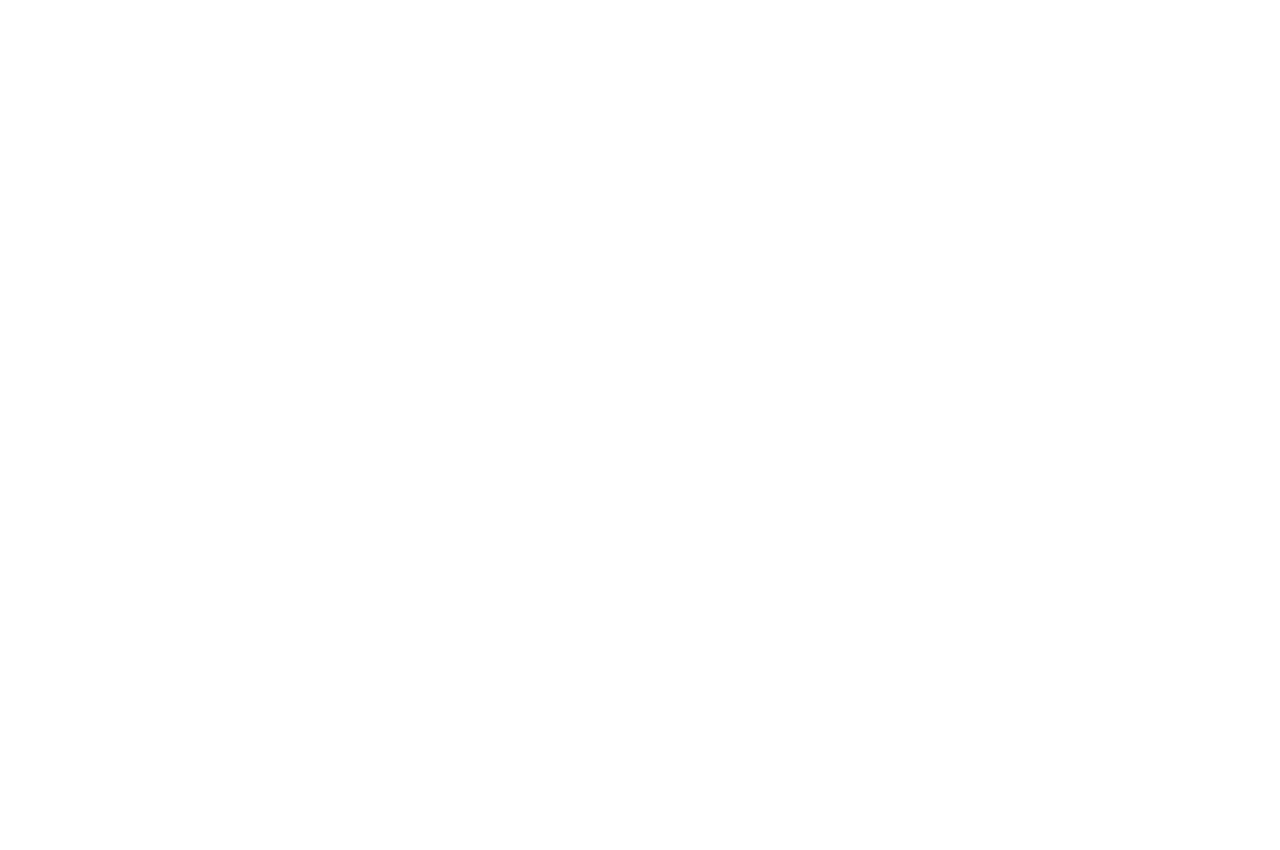
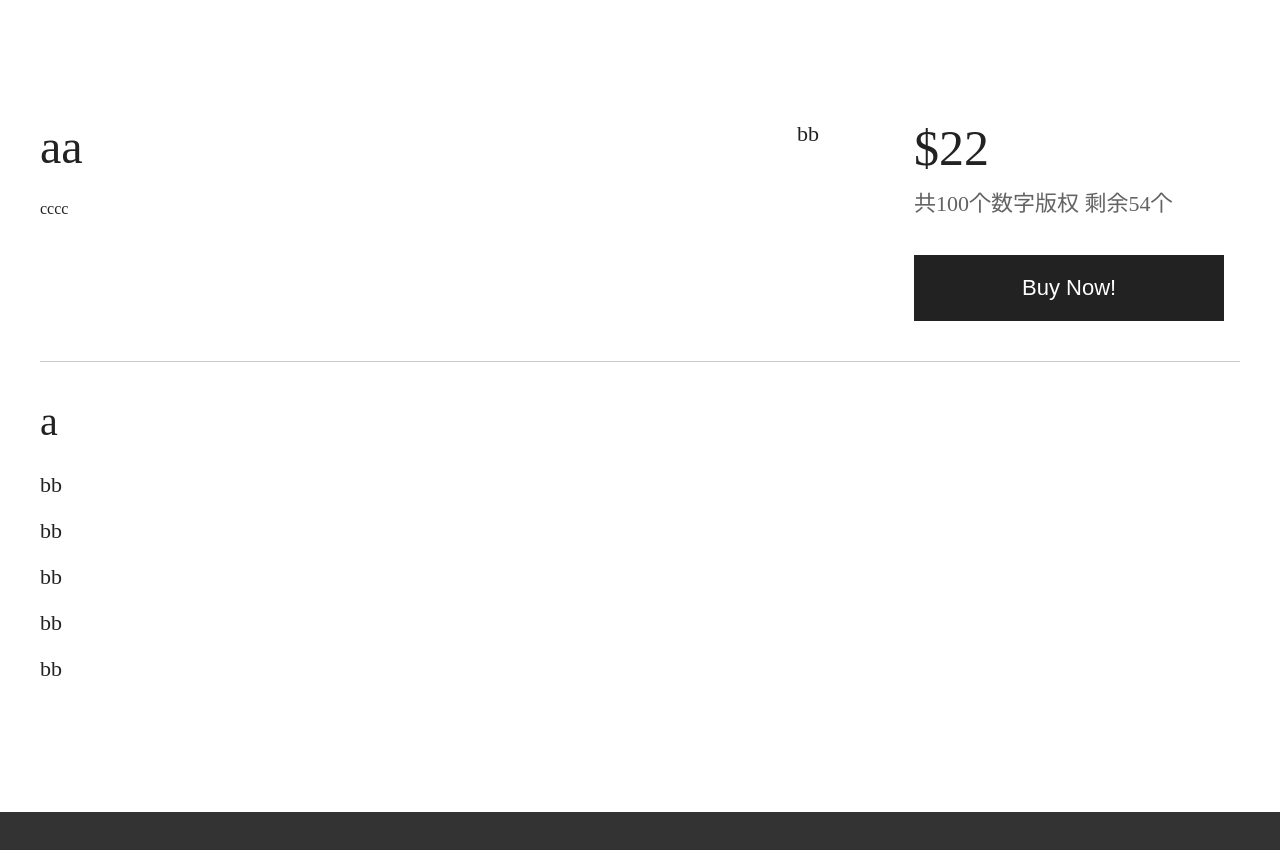
Before and after one commit to mcdongWang/yawp, a Vue app: page /#/artworkDetail in a window 1280 px wide. Shown: the part 1240-2090 px from the top of the page. Before the commit the page ends 800 px from the top, so only its background shows below. Built offline with nearby package versions, Linux system fonts and the light colour scheme.

Commit message:
artwork list/detail

```diff
--- /dev/null
+++ b/src/pages/artworkDetail.vue
@@ -0,0 +1,106 @@
+<template>
+  <div class="artwork-detail">
+    <img src="@/assets/logo.png" alt="" class="artwork-img">
+    <div class="info-box">
+        <div class="artwork-info">
+            <div class="info-title">
+                <span class="title">aa</span>
+                <span class="artist">bb</span>
+            </div>
+            <span class="content">cccc</span>
+        </div>
+        <div class="artwork-price">
+            <span class="price">$22</span>
+            <span class="number">共100个数字版权&nbsp;剩余54个</span>
+            <button class="buy">Buy Now!</button>
+        </div>
+    </div>
+    <div class="artwork-records">
+        <h1 class="title">a</h1>
+        <p class="record-item" v-for="i in 5">bb</p>
+    </div>
+  </div>
+</template>
+
+<script>
+export default {
+  name: 'ArtworkDetail',
+  data () {
+    return {
+    }
+  }
+}
+</script>
+
+<!-- Add "scoped" attribute to limit CSS to this component only -->
+<style lang="less" scoped>
+.artwork-detail{
+    width: 1200px;
+    margin: 0 auto;
+    color: #222;
+}
+.artwork-img{
+    width: 100%;
+    margin-bottom: 80px;
+}
+.info-box{
+    padding-bottom: 40px;
+    border-bottom: 1px solid #ccc;
+}
+.artwork-info{
+    width: calc(100% - 320px - 101px);
+    margin-right: 95px;
+    display: inline-block;
+    vertical-align: top;
+    .info-title{
+        margin-bottom: 20px;
+    }
+    .title{
+        font-size: 48px;
+    }
+    .artist{
+        display: inline-block;
+        float: right;
+        font-size: 22px;
+    }
+    .content{
+        display: block;
+        font-size: 16px;
+        line-height: 36px;
+    }
+}
+.artwork-price{
+    width: 320px;
+    display: inline-block;
+    vertical-align: top;
+    .price{
+        display: block;
+        font-size: 50px;
+    }
+    .number{
+        display: block;
+        font-size: 22px;
+        line-height: 62px;
+        color: #636363;
+    }
+    .buy{
+        font-size: 22px;
+        color: #fff;
+        padding: 20px 108px;
+        background-color: #222;
+        border: 0;
+        margin-top: 20px;
+    }
+}
+.artwork-records{
+    padding: 20px 0 120px;
+    .title{
+        font-size: 40px;
+        line-height: 80px;
+    }
+    .record-item{
+        font-size: 22px;
+        line-height: 46px;
+    }
+}
+</style>
--- /dev/null
+++ b/src/pages/artworksList.vue
@@ -0,0 +1,57 @@
+<template>
+  <div class="artworks-list">
+    <div class="artwork-item" v-for="i in 5">
+        <img src="@/assets/logo.png" alt="" class="artwork-img">
+        <span class="artwork-titlebar">
+            <span class="artwork-name">aaa</span>
+            <span class="artwork-fee">$11</span>
+        </span>
+        <span class="artwork-artist">bb</span>
+    </div>
+  </div>
+</template>
+
+<script>
+export default {
+  name: 'ArtworksList',
+  data () {
+    return {
+    }
+  }
+}
+</script>
+
+<!-- Add "scoped" attribute to limit CSS to this component only -->
+<style lang="less" scoped>
+.artworks-list{
+    width: 1200px;
+    margin: 20px auto 140px;
+}
+.artwork-item{
+    width: calc((100% - 120px) / 3);
+    margin-top: 60px;
+    margin-right: 60px;
+    display: inline-block;
+    color: #242424;
+    .artwork-img{
+        width: 100%;
+        height: 240px;
+    }
+    .artwork-titlebar{
+        margin-top: 22px;
+        margin-bottom: 10px;
+        font-size: 22px;
+        display: block;
+        .artwork-fee{
+            display: inline-block;
+            float: right;
+        }
+    }
+    .artwork-artist{
+        font-size: 16px;
+    }
+    &:nth-child(3n){
+        margin-right: 0;
+    }
+}
+</style>
--- a/src/router/index.js
+++ b/src/router/index.js
@@ -1,6 +1,8 @@
 import Vue from 'vue'
 import Router from 'vue-router'
-import index from '@/components/index'
+import index from '@/pages/index'
+import artworksList from '@/pages/artworksList'
+import artworkDetail from '@/pages/artworkDetail'
 
 Vue.use(Router)
 
@@ -10,6 +12,16 @@
       path: '/',
       name: 'index',
       component: index
+    },
+    {
+      path: '/artworksList',
+      name: 'artworksList',
+      component: artworksList
+    },
+    {
+      path: '/artworkDetail',
+      name: 'artworkDetail',
+      component: artworkDetail
     }
   ]
 })
```
Also changed, not shown: src/pages/demo.vue (deleted), src/pages/index.vue (renamed from src/components/index.vue).
